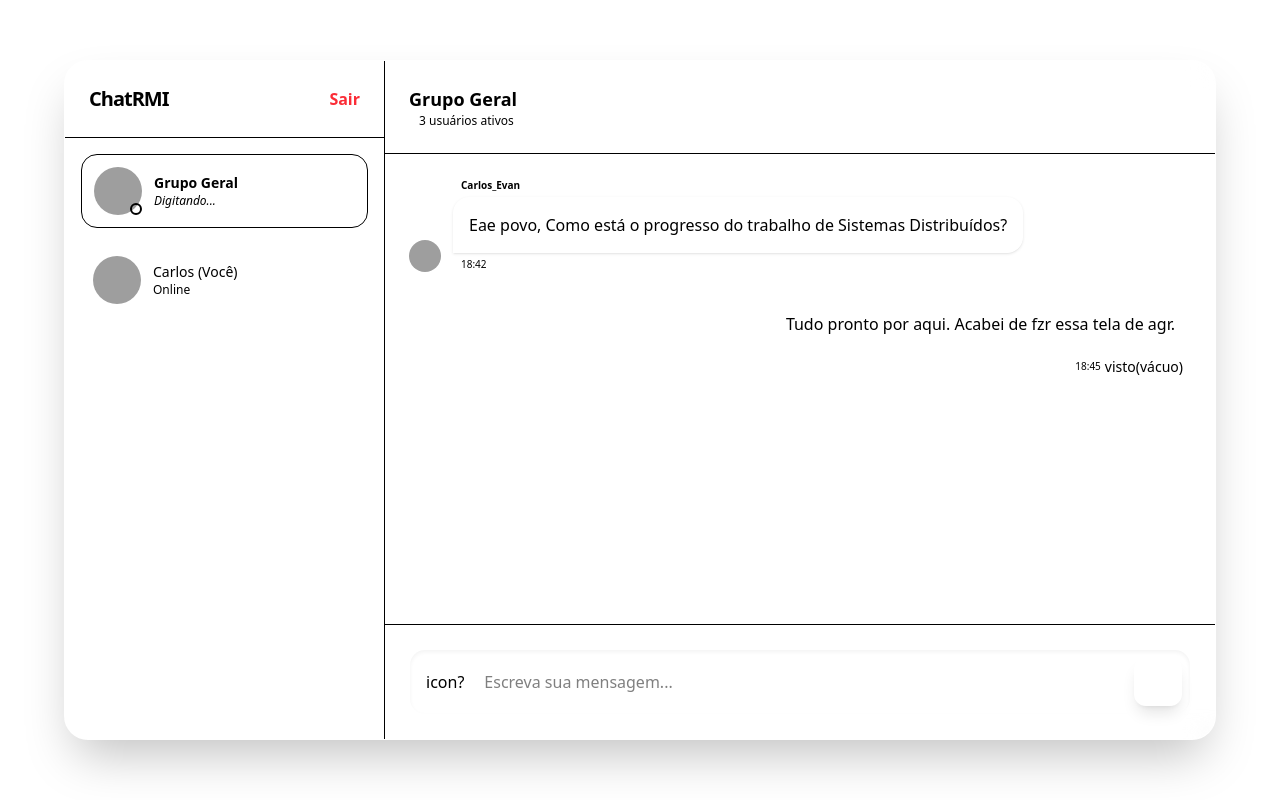
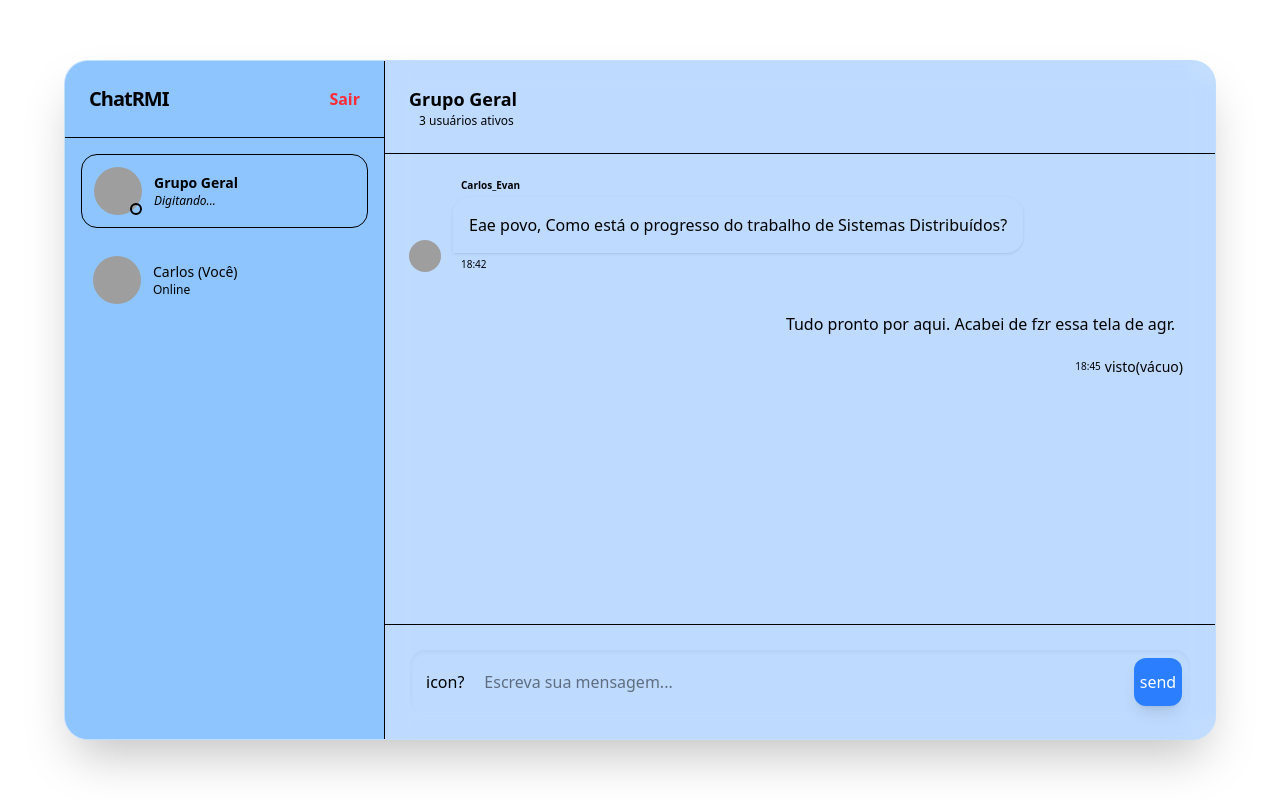
Before and after one commit to CarlosEduDev/Chat_frontend, an Angular app: page /chat in a window 1280 px wide. Built offline with nearby package versions, Linux system fonts and the light colour scheme; sample sign-in values are in the browser's storage; grey boxes are pictures that could not be loaded.

Commit message:
feat: alterações visuais(decidindo)

```diff
--- a/src/app/components/chat/chat.html
+++ b/src/app/components/chat/chat.html
@@ -1,13 +1,13 @@
 <div class="min-h-screen bg-surface-container-lowest text-on-surface flex items-center justify-center p-0 md:p-4">
 
-  <div class="fixed inset-0 overflow-hidden pointer-events-none -z-10">
+  <div class="fixed inset-0 overflow-'hidden pointer-events-none -z-10">
     <div class="absolute -top-[10%] -left-[10%] w-[40%] h-[40%] rounded-full bg-primary-container/10 blur-[120px]"></div>
     <div class="absolute -bottom-[10%] -right-[10%] w-[50%] h-[50%] rounded-full bg-tertiary-container/5 blur-[120px]"></div>
   </div>
 
-  <main class="w-full max-w-6xl h-screen md:h-[85vh] glass-panel rounded-none md:rounded-3xl overflow-hidden flex shadow-2xl border border-white/5">
+  <main class="bg-blue-200 w-full max-w-6xl h-screen md:h-[85vh] glass-panel rounded-none md:rounded-3xl overflow-hidden flex shadow-2xl border border-white/5 ">
 
-    <aside class="w-20 lg:w-80 border-r border-outline-variant/20 bg-surface-container-low flex flex-col">
+    <aside class="w-20 lg:w-80 border-r border-outline-variant/20 bg-surface-container-low flex flex-col bg-blue-300">
       <div class="p-6 border-b border-outline-variant/20 flex items-center justify-between">
         <span class="hidden lg:block text-xl font-black tracking-tighter">ChatRMI</span>
         <button (click)="logout()" class="text-on-surface-variant hover:text-error transition-colors">
@@ -15,7 +15,7 @@
         </button>
       </div>
 
-      <div class="flex-1 overflow-y-auto p-4 space-y-4">
+      <div class="flex-1 overflow-y-auto p-4 space-y-4 bg-blue-300">
         <div class="flex items-center gap-3 p-3 rounded-2xl bg-primary-container/10 border border-primary/20 cursor-pointer">
           <div class="relative">
             <img src="https://api.dicebear.com/7.x/avataaars/svg?seed=Felix" class="w-12 h-12 rounded-full bg-surface-variant" alt="avatar">
@@ -91,7 +91,7 @@
             class="flex-1 bg-transparent border-none focus:ring-0 text-on-surface placeholder:text-on-surface-variant"
           />
 
-          <button type="submit" class="w-12 h-12 rounded-xl bg-primary-container text-white flex items-center justify-center hover:bg-blue-600 shadow-lg shadow-primary/20 transition-all active:scale-95">
+          <button type="submit" class="w-12 h-12 rounded-xl bg-blue-500 text-white flex items-center justify-center hover:bg-blue-600 shadow-lg shadow-primary/20 transition-all active:scale-95">
             <span class="material-symbols-outlined">send</span>
           </button>
         </form>
--- a/src/app/components/login/login.html
+++ b/src/app/components/login/login.html
@@ -159,7 +159,7 @@
                             <div class="relative group">
                                 <span class="material-symbols-outlined absolute left-4 top-1/2 -translate-y-1/2 text-on-surface-variant text-xl transition-colors group-focus-within:text-primary">lock</span>
                                 <input [type]="showPassword ? 'text' : 'password'" [(ngModel)]="password" name="password" class="w-full pl-12 pr-12 py-4 rounded-xl bg-surface-container-highest border border-transparent focus:border-primary/50 focus:ring-4 focus:ring-primary/10 text-on-surface placeholder:text-on-surface-variant transition-all outline-none" id="password" placeholder="••••••••" type="password"/>
-                                <button (click)="togglePassword()" class="absolute right-4 top-1/2 -translate-y-1/2 text-on-surface-variant hover:text-on-surface transition-colors" type="button">
+                                <button (click)="togglePassword()" class="cursor-pointer absolute right-4 top-1/2 -translate-y-1/2 text-on-surface-variant hover:text-on-surface transition-colors " type="button">
                                     <span class="material-symbols-outlined">visibility</span>
                                 </button>
                             </div>
@@ -171,7 +171,7 @@
                         <label class="text-sm text-on-surface-variant cursor-pointer select-none" for="remember">Lembrar desta conta</label>
                     </div>
 
-                    <button class="w-full py-4 rounded-xl bg-primary-container hover:bg-blue-500 text-white font-bold text-lg shadow-xl shadow-primary/20 active:scale-[0.98] transition-all relative overflow-hidden group" type="submit">
+                    <button class="w-full py-4 rounded-xl bg-primary-container hover:bg-blue-500 text-white font-bold text-lg shadow-xl shadow-primary/20 active:scale-[0.98] transition-all relative overflow-hidden group cursor-pointer" type="submit">
                         <span class="relative z-10">Entrar</span>
                         <div class="absolute inset-0 bg-white/10 translate-y-full group-hover:translate-y-0 transition-transform duration-300"></div>
                     </button>
```
